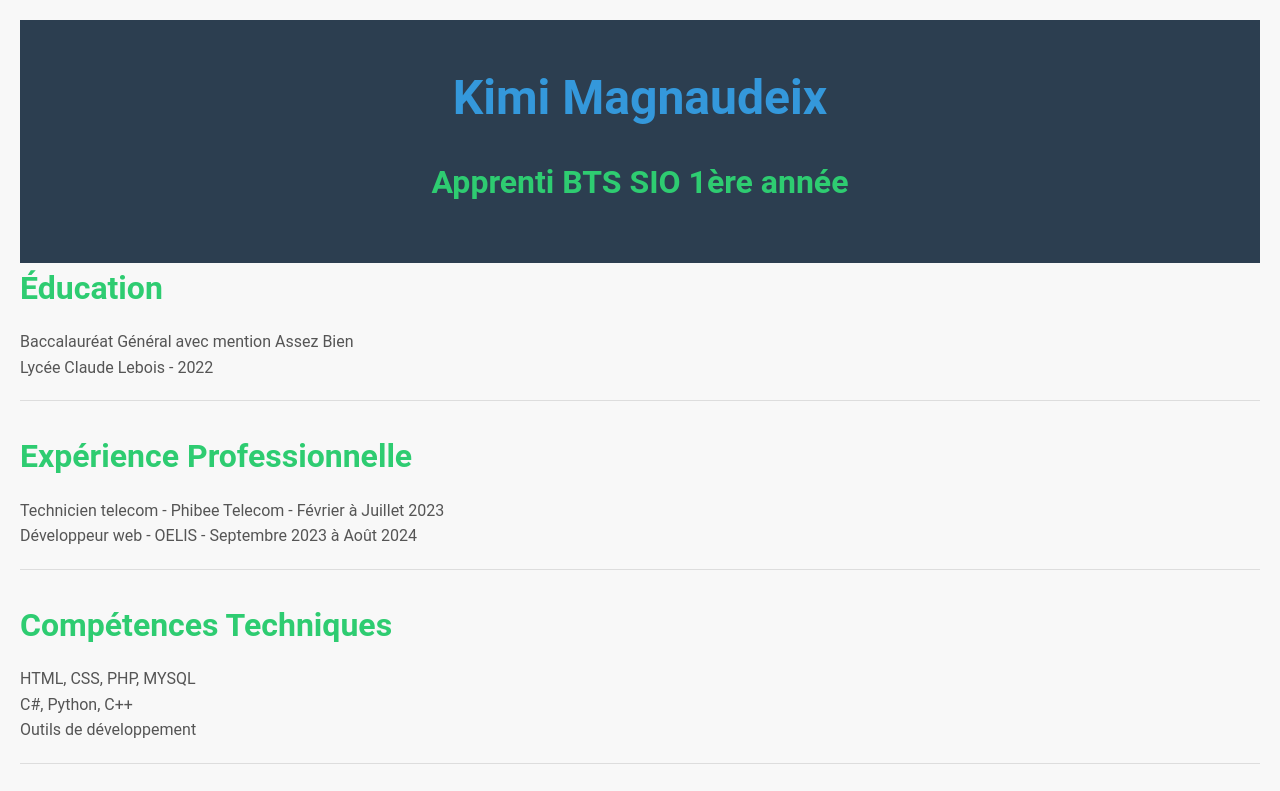
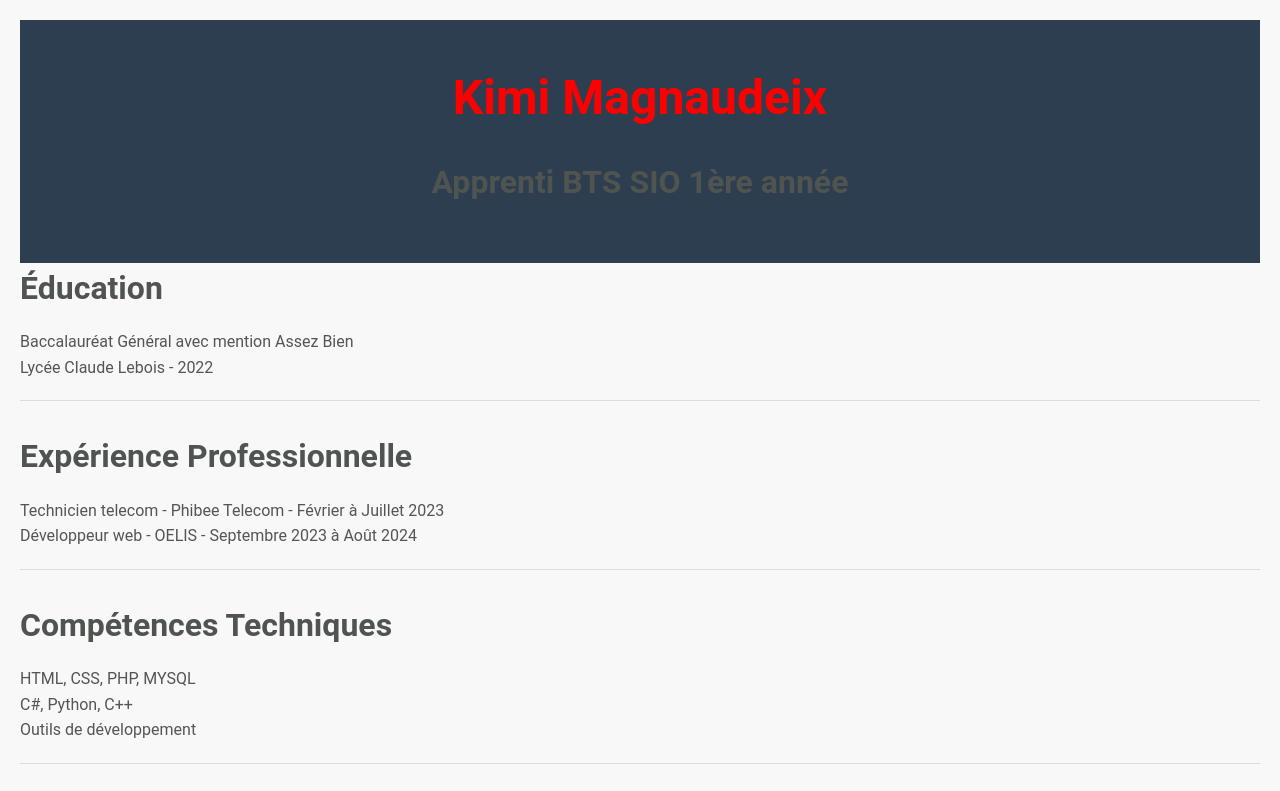
Before and after one commit to Kimi6133/cv, a plain HTML site: page index.html in a window 1280 px wide. Shown: the top 791 px of the page. Drawn offline with Linux system fonts and the light colour scheme.

Commit message:
Update style.css

```diff
--- a/style.css
+++ b/style.css
@@ -23,13 +23,13 @@ header {
 h1 {
     font-size: 3em;
     margin-bottom: 20px;
-    color: #3498db;
+    color: #ff0000;
 }
 
 h2 {
     font-size: 2em;
     margin-bottom: 15px;
-    color: #2ecc71;
+    color: #4f5451;
 }
 
 section {
```
